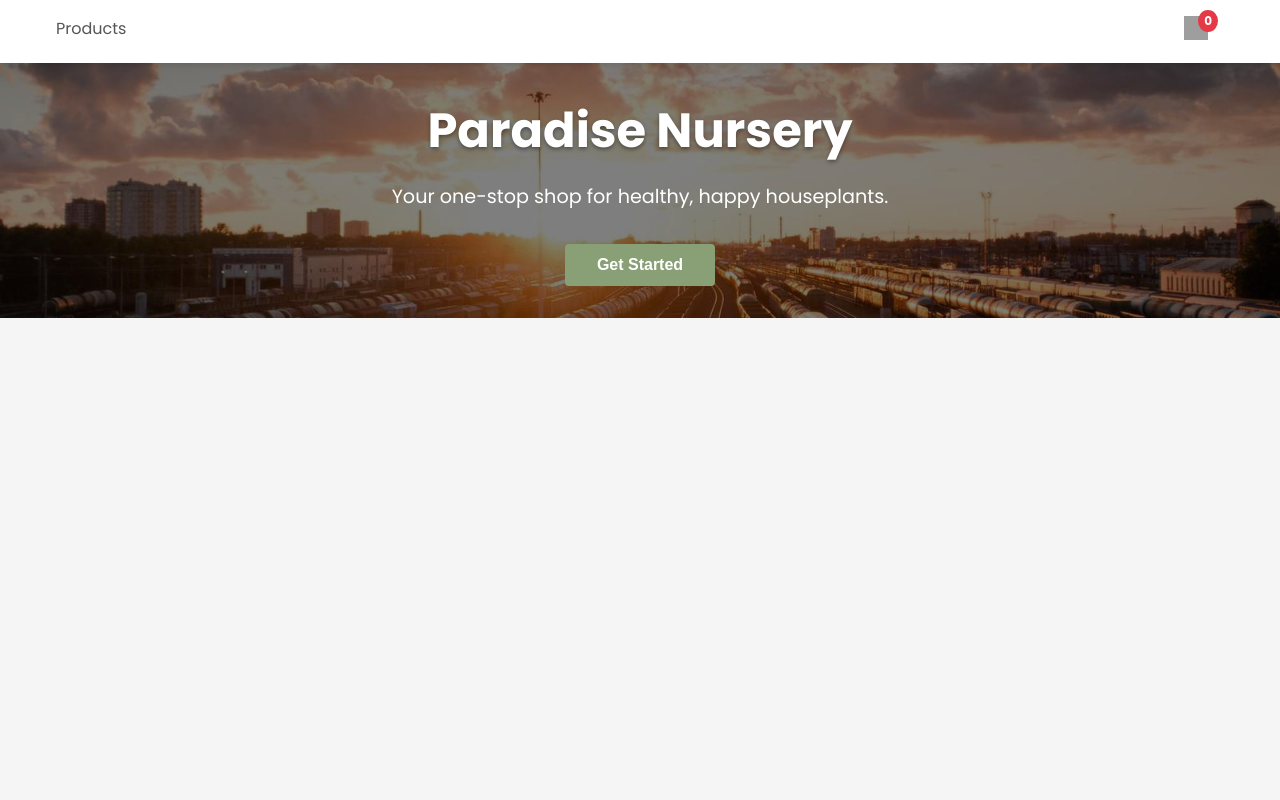
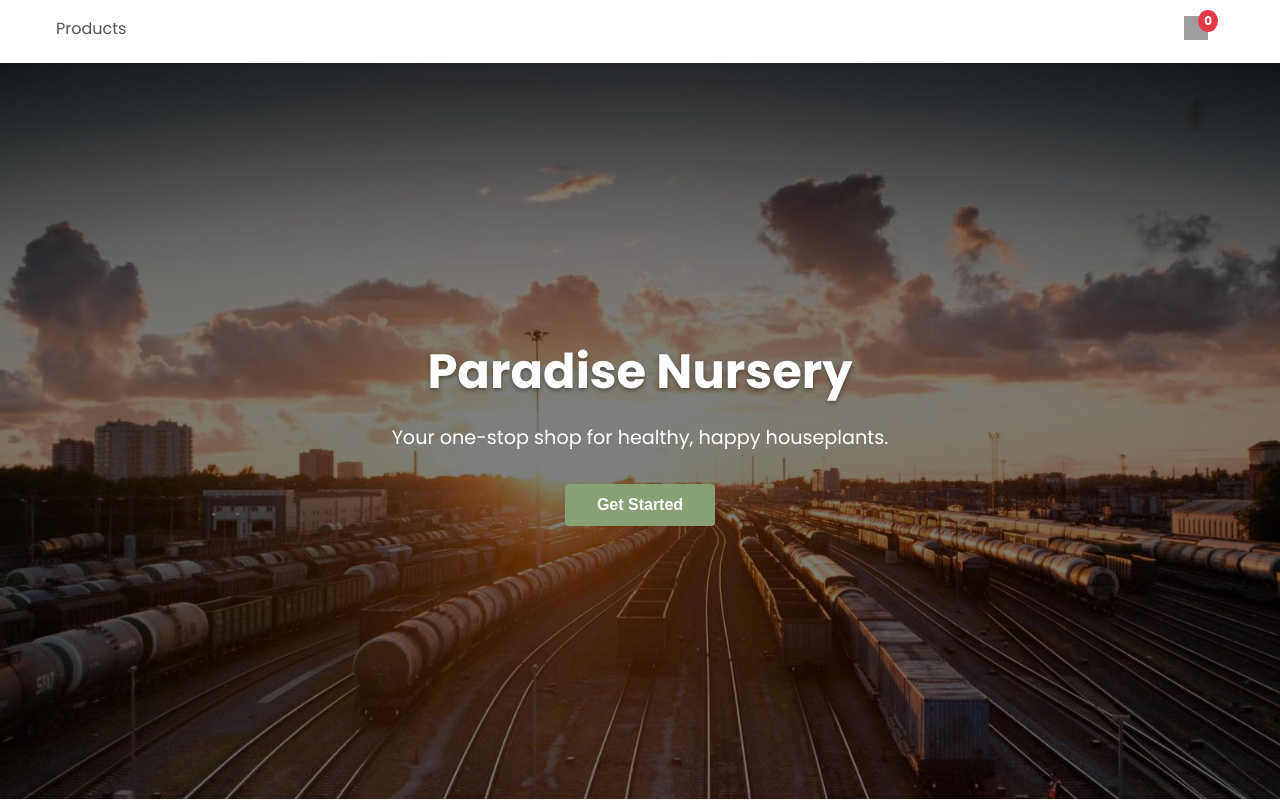
Before and after one commit to Vxral07/paradise-nursery, a React (Create React App) app: page / in a window 1280 px wide. Built offline with nearby package versions, Linux system fonts and the light colour scheme; grey boxes are pictures that could not be loaded.

Commit message:
fix: import bg.jpg in LandingPage for correct bundling

```diff
--- a/src/components/LandingPage.js
+++ b/src/components/LandingPage.js
@@ -1,21 +1,19 @@
-// src/components/LandingPage.js
 import React from 'react';
 import { useNavigate } from 'react-router-dom';
+// ← import the image from src/images
+import bg from '../images/bg.jpg';
 
 export default function LandingPage() {
-  const nav       = useNavigate();
-  const publicUrl = process.env.PUBLIC_URL;
+  const nav = useNavigate();
 
   return (
     <div
       className="landing"
       style={{
-        backgroundImage:  `url(${publicUrl}/images/bg.jpg)`,
+        // Webpack will replace `bg` with the correct URL at build time
+        backgroundImage: `url(${bg})`,
         backgroundSize:    'cover',
         backgroundPosition:'center',
-        backgroundRepeat:  'no-repeat',
-        width:             '100%',
-        height:            '100%'
       }}
     >
       <div className="landing-content">
```
Also changed, not shown: src/images/bg.jpg (added).
